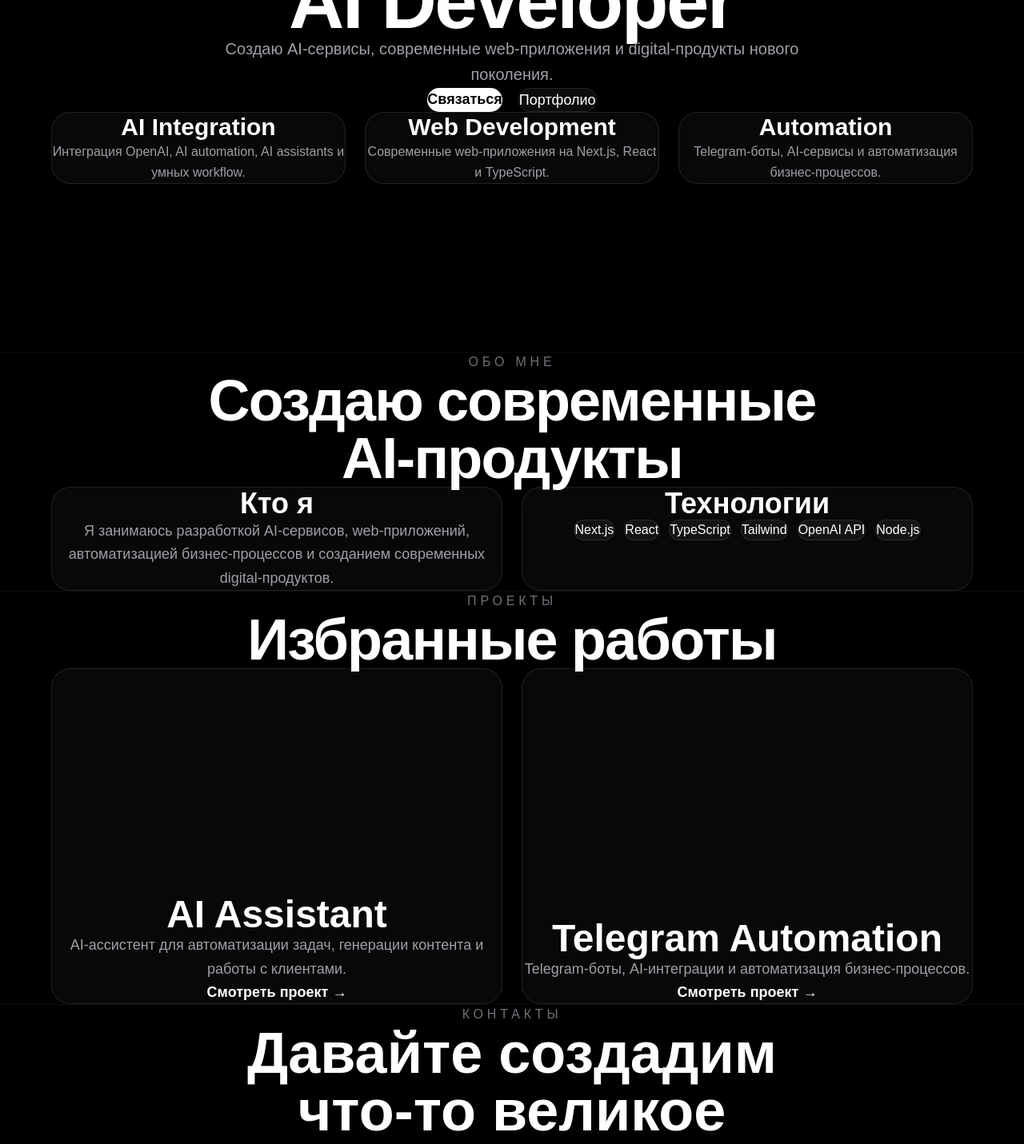
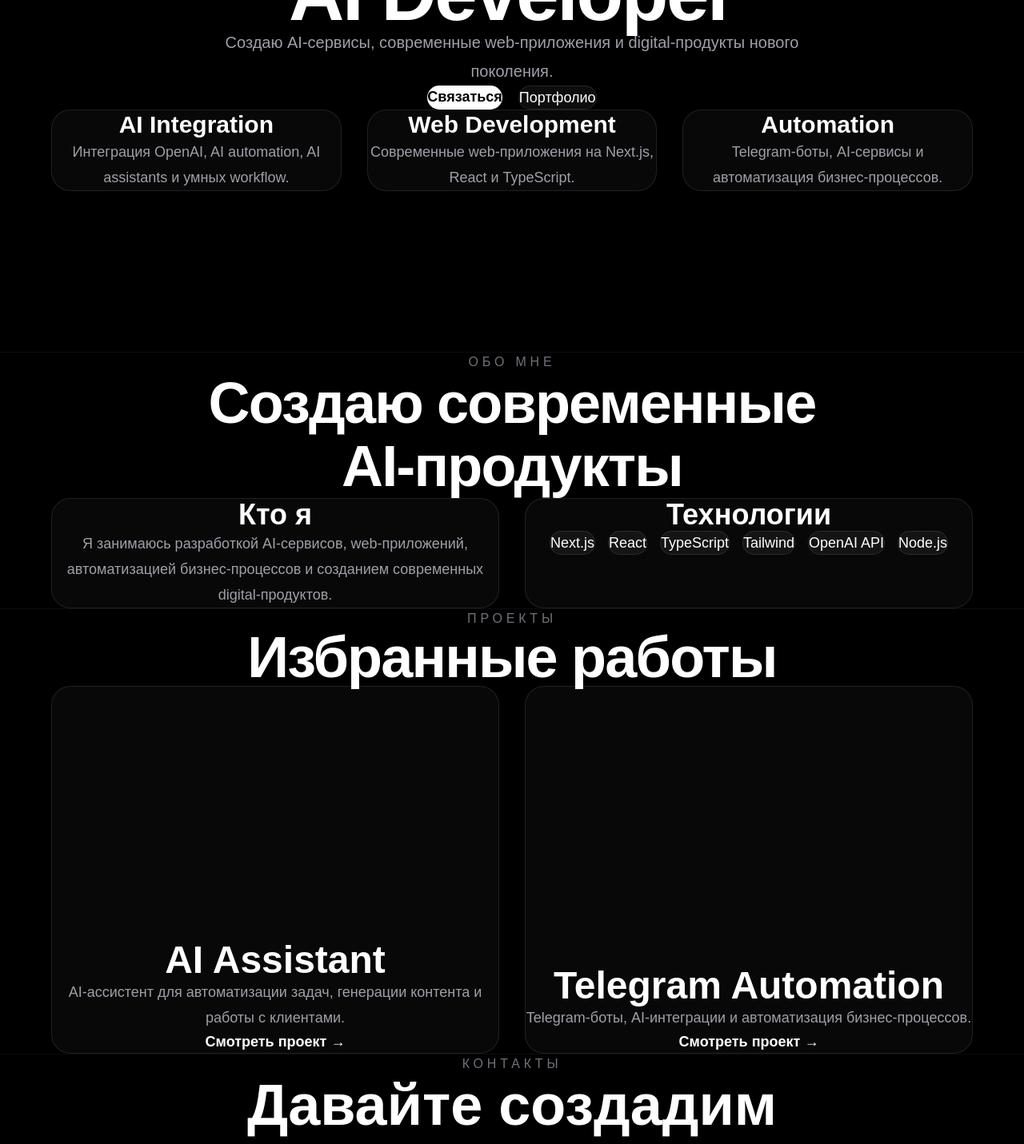
Before and after one commit to errorkorolevsky/eric-portfolio, a Next.js app: page / in a window 1280 px wide. Shown: the part 360-1791 px from the top of the page at 80% size. Built offline with nearby package versions, Linux system fonts and the light colour scheme.

Commit message:
premium spacing and animations

```diff
--- a/app/globals.css
+++ b/app/globals.css
@@ -1,18 +1,15 @@
+/* app/globals.css */
+
 @import "tailwindcss";
 
-:root {
-  --background: #000000;
-  --foreground: #ededed;
+html {
+  scroll-behavior: smooth;
 }
 
 body {
-  background: var(--background);
-  color: var(--foreground);
+  background: #000;
+  color: white;
   font-family: Arial, Helvetica, sans-serif;
-}
-
-html {
-  scroll-behavior: smooth;
 }
 
 * {
--- a/app/layout.tsx
+++ b/app/layout.tsx
@@ -1,3 +1,5 @@
+// app/layout.tsx
+
 import "./globals.css";
 
 export const metadata = {
--- a/app/page.tsx
+++ b/app/page.tsx
@@ -1,3 +1,5 @@
+// app/page.tsx
+
 "use client";
 
 import { motion } from "framer-motion";
@@ -11,11 +13,11 @@ export default function Home() {
         <div className="max-w-6xl mx-auto px-6">
           <div className="h-24 flex items-center justify-between">
 
-            <h1 className="text-3xl font-black">
+            <h1 className="text-3xl font-black tracking-tight">
               Эрик.dev
             </h1>
 
-            <nav className="hidden md:flex gap-10 text-zinc-400">
+            <nav className="hidden md:flex gap-10 text-zinc-400 text-lg">
               <a href="#hero" className="hover:text-white transition">
                 Главная
               </a>
@@ -61,12 +63,12 @@ export default function Home() {
               AI Developer
             </h1>
 
-            <p className="mt-10 max-w-3xl text-zinc-400 text-xl leading-relaxed">
+            <p className="mt-12 max-w-3xl text-zinc-400 text-xl leading-9">
               Создаю AI-сервисы, современные web-приложения
               и digital-продукты нового поколения.
             </p>
 
-            <div className="mt-12 flex flex-wrap justify-center gap-5">
+            <div className="mt-14 flex flex-wrap justify-center gap-5">
 
               <a
                 href="#contact"
@@ -87,40 +89,52 @@ export default function Home() {
           </motion.div>
 
           {/* HERO CARDS */}
-          <div className="mt-24 grid grid-cols-1 md:grid-cols-3 gap-6">
+          <div className="mt-32 grid grid-cols-1 md:grid-cols-3 gap-8">
 
-            <div className="rounded-3xl border border-white/10 bg-white/[0.03] p-8 text-center">
-              <h3 className="text-3xl font-bold mb-4">
+            <motion.div
+              whileHover={{ y: -12, scale: 1.02 }}
+              transition={{ duration: 0.25 }}
+              className="rounded-3xl border border-white/10 bg-white/[0.03] p-10 text-center hover:bg-white/[0.05] transition"
+            >
+              <h3 className="text-3xl font-bold mb-6">
                 AI Integration
               </h3>
 
-              <p className="text-zinc-400 leading-relaxed">
+              <p className="text-zinc-400 leading-8 text-lg">
                 Интеграция OpenAI, AI automation,
                 AI assistants и умных workflow.
               </p>
-            </div>
+            </motion.div>
 
-            <div className="rounded-3xl border border-white/10 bg-white/[0.03] p-8 text-center">
-              <h3 className="text-3xl font-bold mb-4">
+            <motion.div
+              whileHover={{ y: -12, scale: 1.02 }}
+              transition={{ duration: 0.25 }}
+              className="rounded-3xl border border-white/10 bg-white/[0.03] p-10 text-center hover:bg-white/[0.05] transition"
+            >
+              <h3 className="text-3xl font-bold mb-6">
                 Web Development
               </h3>
 
-              <p className="text-zinc-400 leading-relaxed">
+              <p className="text-zinc-400 leading-8 text-lg">
                 Современные web-приложения
                 на Next.js, React и TypeScript.
               </p>
-            </div>
+            </motion.div>
 
-            <div className="rounded-3xl border border-white/10 bg-white/[0.03] p-8 text-center">
-              <h3 className="text-3xl font-bold mb-4">
+            <motion.div
+              whileHover={{ y: -12, scale: 1.02 }}
+              transition={{ duration: 0.25 }}
+              className="rounded-3xl border border-white/10 bg-white/[0.03] p-10 text-center hover:bg-white/[0.05] transition"
+            >
+              <h3 className="text-3xl font-bold mb-6">
                 Automation
               </h3>
 
-              <p className="text-zinc-400 leading-relaxed">
+              <p className="text-zinc-400 leading-8 text-lg">
                 Telegram-боты, AI-сервисы
                 и автоматизация бизнес-процессов.
               </p>
-            </div>
+            </motion.div>
 
           </div>
 
@@ -130,41 +144,47 @@ export default function Home() {
       {/* ABOUT */}
       <section
         id="about"
-        className="py-32 border-t border-white/5 flex justify-center"
+        className="py-36 border-t border-white/5 flex justify-center"
       >
         <div className="w-full max-w-6xl px-6 flex flex-col items-center text-center">
 
-          <p className="uppercase tracking-[0.3em] text-zinc-500 mb-6">
+          <p className="uppercase tracking-[0.3em] text-zinc-500 mb-8">
             Обо мне
           </p>
 
-          <h2 className="text-5xl md:text-7xl font-black leading-[1] tracking-tight">
+          <h2 className="text-5xl md:text-7xl font-black leading-[1.1] tracking-tight">
             Создаю современные
             <br />
             AI-продукты
           </h2>
 
-          <div className="mt-20 w-full grid grid-cols-1 md:grid-cols-2 gap-6">
+          <div className="mt-24 w-full grid grid-cols-1 md:grid-cols-2 gap-8">
 
-            <div className="rounded-3xl border border-white/10 bg-white/[0.03] p-10 text-center">
-              <h3 className="text-4xl font-bold mb-6">
+            <motion.div
+              whileHover={{ y: -10 }}
+              className="rounded-3xl border border-white/10 bg-white/[0.03] p-12 text-center hover:bg-white/[0.05] transition"
+            >
+              <h3 className="text-4xl font-bold mb-8">
                 Кто я
               </h3>
 
-              <p className="text-zinc-400 text-lg leading-relaxed">
+              <p className="text-zinc-400 text-lg leading-8">
                 Я занимаюсь разработкой AI-сервисов,
                 web-приложений, автоматизацией
                 бизнес-процессов и созданием
                 современных digital-продуктов.
               </p>
-            </div>
+            </motion.div>
 
-            <div className="rounded-3xl border border-white/10 bg-white/[0.03] p-10 text-center">
-              <h3 className="text-4xl font-bold mb-6">
+            <motion.div
+              whileHover={{ y: -10 }}
+              className="rounded-3xl border border-white/10 bg-white/[0.03] p-12 text-center hover:bg-white/[0.05] transition"
+            >
+              <h3 className="text-4xl font-bold mb-8">
                 Технологии
               </h3>
 
-              <div className="flex flex-wrap justify-center gap-3">
+              <div className="flex flex-wrap justify-center gap-4">
 
                 {[
                   "Next.js",
@@ -176,14 +196,14 @@ export default function Home() {
                 ].map((tech) => (
                   <div
                     key={tech}
-                    className="px-5 py-3 rounded-2xl border border-white/10 bg-white/5"
+                    className="px-5 py-3 rounded-2xl border border-white/10 bg-white/5 text-lg"
                   >
                     {tech}
                   </div>
                 ))}
 
               </div>
-            </div>
+            </motion.div>
 
           </div>
 
@@ -193,11 +213,11 @@ export default function Home() {
       {/* PROJECTS */}
       <section
         id="projects"
-        className="py-32 border-t border-white/5 flex justify-center"
+        className="py-36 border-t border-white/5 flex justify-center"
       >
         <div className="w-full max-w-6xl px-6 flex flex-col items-center text-center">
 
-          <p className="uppercase tracking-[0.3em] text-zinc-500 mb-6">
+          <p className="uppercase tracking-[0.3em] text-zinc-500 mb-8">
             Проекты
           </p>
 
@@ -205,14 +225,18 @@ export default function Home() {
             Избранные работы
           </h2>
 
-          <div className="mt-20 w-full grid grid-cols-1 md:grid-cols-2 gap-6">
+          <div className="mt-24 w-full grid grid-cols-1 md:grid-cols-2 gap-8">
 
-            <div className="rounded-3xl border border-white/10 bg-white/[0.03] p-10 min-h-[420px] flex flex-col justify-end text-center">
-              <h3 className="text-5xl font-bold mb-5">
+            <motion.div
+              whileHover={{ y: -12, scale: 1.02 }}
+              transition={{ duration: 0.25 }}
+              className="rounded-3xl border border-white/10 bg-white/[0.03] p-12 min-h-[460px] flex flex-col justify-end text-center hover:bg-white/[0.05] transition"
+            >
+              <h3 className="text-5xl font-bold mb-6">
                 AI Assistant
               </h3>
 
-              <p className="text-zinc-400 text-lg leading-relaxed mb-8">
+              <p className="text-zinc-400 text-lg leading-8 mb-10">
                 AI-ассистент для автоматизации задач,
                 генерации контента и работы с клиентами.
               </p>
@@ -220,14 +244,18 @@ export default function Home() {
               <a href="#" className="text-lg font-semibold">
                 Смотреть проект →
               </a>
-            </div>
+            </motion.div>
 
-            <div className="rounded-3xl border border-white/10 bg-white/[0.03] p-10 min-h-[420px] flex flex-col justify-end text-center">
-              <h3 className="text-5xl font-bold mb-5">
+            <motion.div
+              whileHover={{ y: -12, scale: 1.02 }}
+              transition={{ duration: 0.25 }}
+              className="rounded-3xl border border-white/10 bg-white/[0.03] p-12 min-h-[460px] flex flex-col justify-end text-center hover:bg-white/[0.05] transition"
+            >
+              <h3 className="text-5xl font-bold mb-6">
                 Telegram Automation
               </h3>
 
-              <p className="text-zinc-400 text-lg leading-relaxed mb-8">
+              <p className="text-zinc-400 text-lg leading-8 mb-10">
                 Telegram-боты, AI-интеграции
                 и автоматизация бизнес-процессов.
               </p>
@@ -235,7 +263,7 @@ export default function Home() {
               <a href="#" className="text-lg font-semibold">
                 Смотреть проект →
               </a>
-            </div>
+            </motion.div>
 
           </div>
 
@@ -245,27 +273,27 @@ export default function Home() {
       {/* CONTACT */}
       <section
         id="contact"
-        className="py-32 border-t border-white/5 flex justify-center"
+        className="py-36 border-t border-white/5 flex justify-center"
       >
         <div className="w-full max-w-4xl px-6 flex flex-col items-center text-center">
 
-          <p className="uppercase tracking-[0.3em] text-zinc-500 mb-6">
+          <p className="uppercase tracking-[0.3em] text-zinc-500 mb-8">
             Контакты
           </p>
 
-          <h2 className="text-5xl md:text-7xl font-black leading-[1]">
+          <h2 className="text-5xl md:text-7xl font-black leading-[1.1]">
             Давайте создадим
             <br />
             что-то великое
           </h2>
 
-          <p className="mt-10 text-zinc-400 text-xl leading-relaxed">
+          <p className="mt-12 text-zinc-400 text-xl leading-9">
             Открыт для сотрудничества,
             AI-проектов и современных
             digital-решений.
           </p>
 
-          <div className="mt-14 flex flex-wrap justify-center gap-10 text-2xl font-semibold">
+          <div className="mt-16 flex flex-wrap justify-center gap-10 text-2xl font-semibold">
 
             <a
               href="https://t.me/ericilyano"
```
